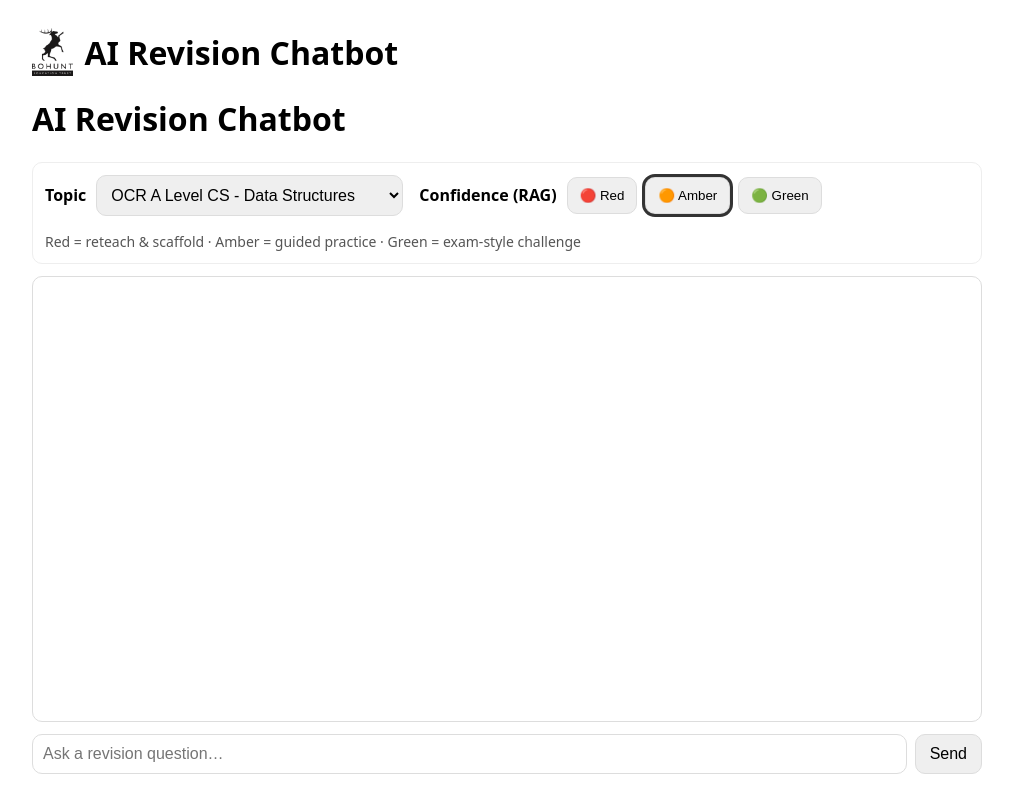
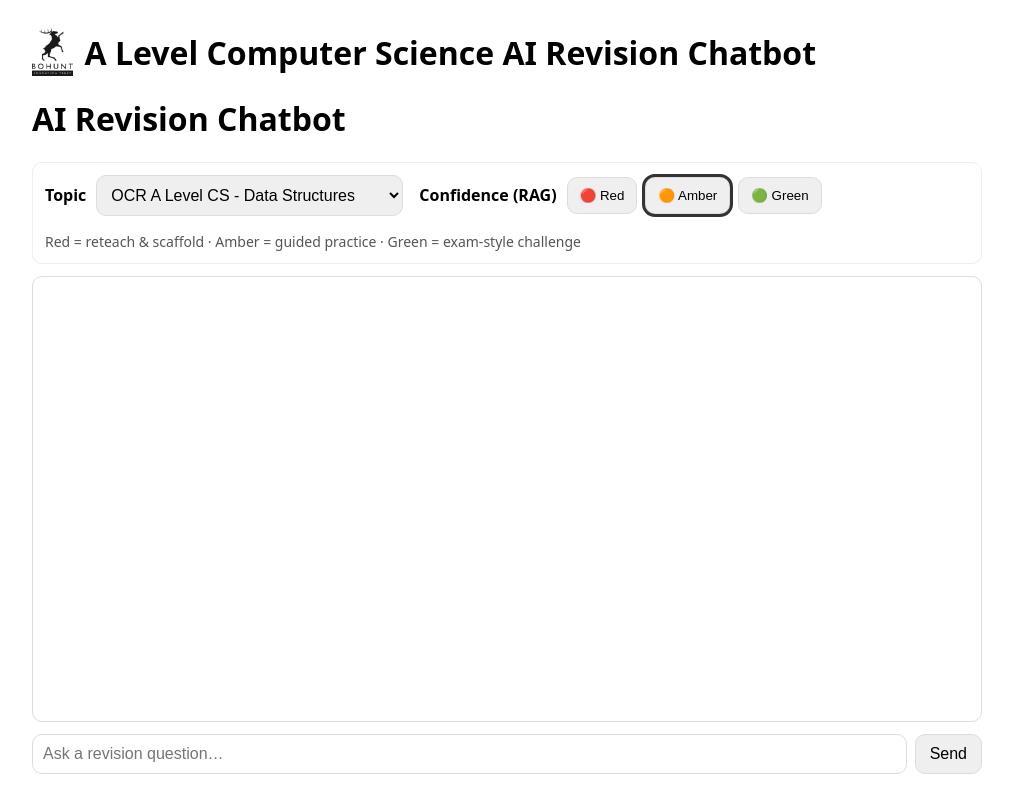
Before and after one commit to MrSmithBohunt/ai-revision-bot, a website: page public/index.html in a window 1280 px wide. Shown: the whole page, without its empty margins (133-1146 px from the left). Drawn offline with Linux system fonts and the light colour scheme.

```diff
--- a/public/index.html
+++ b/public/index.html
@@ -3,7 +3,7 @@
 <head>
   <meta charset="UTF-8" />
   <meta name="viewport" content="width=device-width, initial-scale=1" />
-  <title>AI Revision Chatbot</title>
+  <title>A Level Computer Science AI Revision Chatbot</title>
   <style>
     body { font-family: system-ui, -apple-system, Segoe UI, Roboto, Arial; max-width: 950px; margin: 28px auto; padding: 0 12px; }
     #chat { border: 1px solid #ddd; border-radius: 10px; padding: 12px; height: 420px; overflow-y: auto; }
@@ -31,7 +31,7 @@
 <body>
 <div style="display:flex; align-items:center; gap:12px; margin-bottom:16px;">
   <img src="/assets/logo.png" alt="App logo" style="height:48px;" />
-  <h1 style="margin:0;">AI Revision Chatbot</h1>
+  <h1 style="margin:0;">A Level Computer Science AI Revision Chatbot</h1>
 </div>
 
   <h1>AI Revision Chatbot</h1>
```
